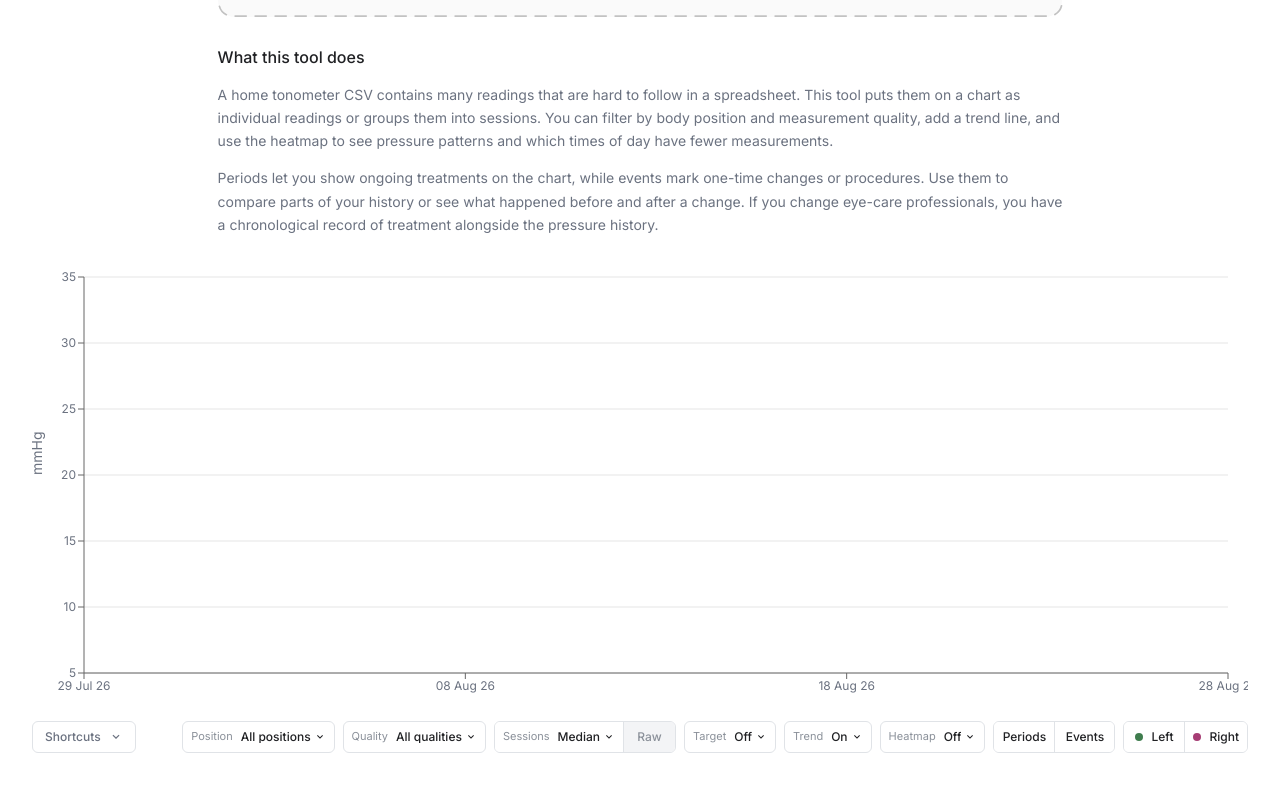
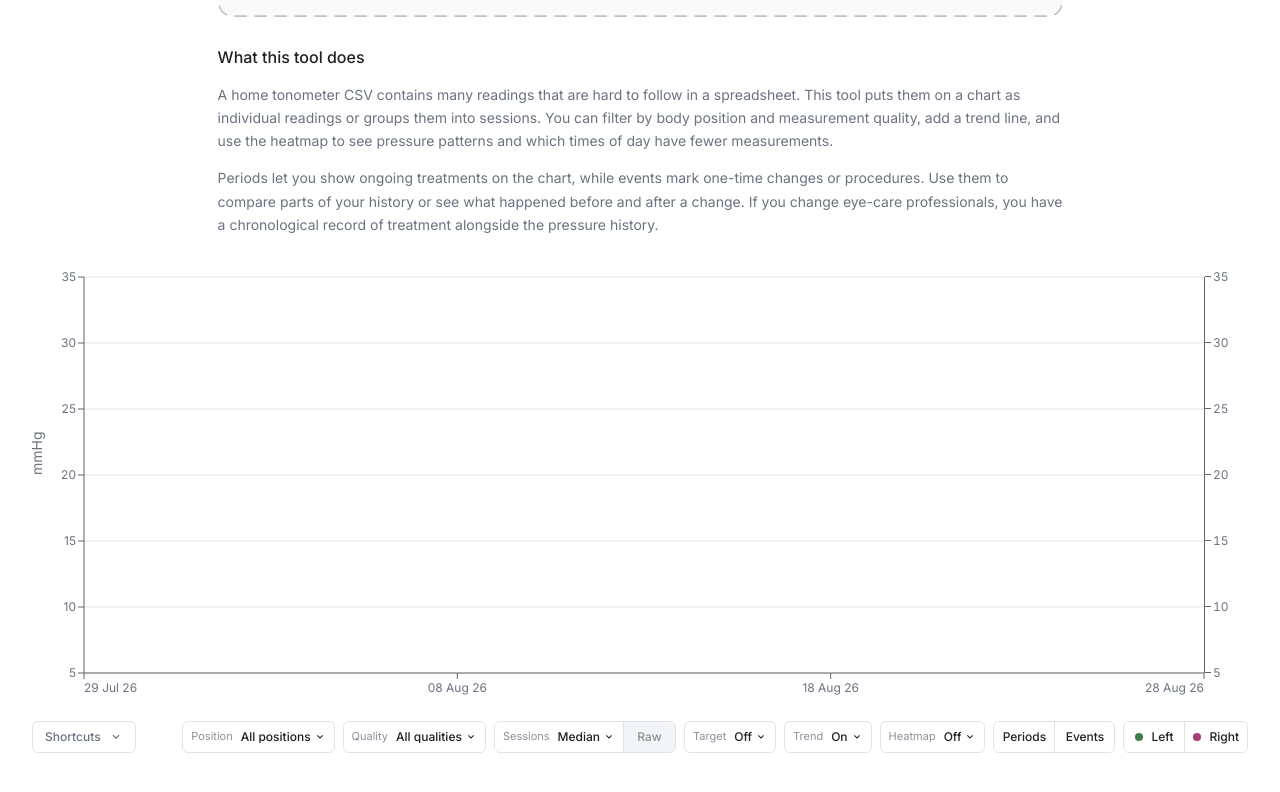
Before and after one commit to jakubg05/whatismyiop, a React (Vite) app in the folder src/client/: page / in a window 1280 px wide. Shown: the part 394-1186 px from the top of the page. Built offline with nearby package versions, Linux system fonts and the light colour scheme.

Commit message:
Mirror chart axes on the right

```diff
--- a/src/client/src/main-chart/DiurnalHeatmapCanvas.tsx
+++ b/src/client/src/main-chart/DiurnalHeatmapCanvas.tsx
@@ -9,6 +9,7 @@ import { CHART_PLOT_LEFT, CHART_PLOT_RIGHT, formatChartTime } from "./format";
 import { heatmapBracket, heatmapColorPosition, heatmapValueAt, heatmapValueFromBracket, sharedHeatmapColorDomain } from "./heatmapInterpolation";
 import { MEASUREMENT_PLOT as MAIN_CHART_PLOT } from "./MeasurementCanvas";
 import { positionHeatmapTooltipAtDataPoint } from "./tooltipPosition";
+import { RightAxisTicks, TimeAxisTick } from "./RightAxisTicks";
 
 const HOUR_TICKS = Array.from({ length: 9 }, (_, index) => index * 3);
 const DAY_MS = 86_400_000;
@@ -463,7 +464,7 @@ export function DiurnalHeatmapCanvas({ measurements, measurementView, sessionAgg
     />
     <ResponsiveContainer width="100%" height="100%">
       <ScatterChart margin={{ top: MEASUREMENT_PLOT.top, right: CHART_PLOT_RIGHT, bottom: 10, left: 0 }}>
-        <XAxis type="number" dataKey="time" domain={domain} allowDataOverflow ticks={timeTicks} interval={0} tickFormatter={formatChartTime} tick={{ fill: "var(--muted)", fontSize: 12 }} />
+        <XAxis type="number" dataKey="time" domain={domain} allowDataOverflow ticks={timeTicks} interval={0} tickFormatter={formatChartTime} tick={<TimeAxisTick />} />
         <YAxis
           width={CHART_PLOT_LEFT}
           type="number"
@@ -480,6 +481,7 @@ export function DiurnalHeatmapCanvas({ measurements, measurementView, sessionAgg
         <Scatter data={axisAnchors} fill="transparent" isAnimationActive={false} />
       </ScatterChart>
     </ResponsiveContainer>
+    <RightAxisTicks className="chart-right-axis--heatmap" ticks={HOUR_TICKS} domain={[0, 24]} reversed formatTick={hourLabel} />
     <div
       className="history-heatmap__tooltip-viewport"
       style={{ inset: `${MEASUREMENT_PLOT.top}px ${MEASUREMENT_PLOT.right}px ${MEASUREMENT_PLOT.bottom}px ${MEASUREMENT_PLOT.left}px` }}
--- a/src/client/src/main-chart/MeasurementsChart.tsx
+++ b/src/client/src/main-chart/MeasurementsChart.tsx
@@ -29,6 +29,7 @@ import { clipDomain, daylightBackground, intersectDomains, navigateWheelDomain,
 import { MeasurementCanvas, MEASUREMENT_PLOT } from "./MeasurementCanvas";
 import { DiurnalHeatmapCanvas } from "./DiurnalHeatmapCanvas";
 import { moveRangeEdge, rangeTimeDomain, type EditableRange } from "./range";
+import { RightAxisTicks, TimeAxisTick } from "./RightAxisTicks";
 import { ChartDateTag, ChartSelect, HeatmapControl, MeasurementViewControl, TargetControl, TrendControl } from "./controls";
 import { type ChartDimming, type ChartDimmingFocus } from "./dimming";
 import { chartTimeTicks, CHART_PLOT_LEFT, CHART_PLOT_RIGHT, formatChartTime } from "./format";
@@ -867,7 +868,7 @@ export const MeasurementsChart = memo(function MeasurementsChart({
               interval={0}
               height={30}
               tickFormatter={formatChartTime}
-              tick={renderHeatmap ? false : { fill: "var(--muted)", fontSize: 12 }}
+              tick={renderHeatmap ? false : <TimeAxisTick />}
               tickLine={!renderHeatmap}
             />
             <YAxis width={CHART_PLOT_LEFT} type="number" dataKey="iop" domain={pressureDomain} ticks={renderHeatmap ? pressureTicks.slice(1) : pressureTicks} allowDataOverflow allowDecimals={false} tick={{ fill: "var(--muted)", fontSize: 12 }} label={{ value: "mmHg", angle: -90, position: "insideLeft", fill: "var(--muted)" }} />
@@ -900,6 +901,11 @@ export const MeasurementsChart = memo(function MeasurementsChart({
             )}
           </ScatterChart>
         </ResponsiveContainer>
+        <RightAxisTicks
+          className="chart-right-axis--history"
+          ticks={renderHeatmap ? pressureTicks.slice(1) : pressureTicks}
+          domain={pressureDomain}
+        />
         <MeasurementCanvas
           measurements={filteredMeasurements}
           showRawReadings={measurementView === "raw"}
--- /dev/null
+++ b/src/client/src/main-chart/RightAxisTicks.tsx
@@ -0,0 +1,57 @@
+import type { CSSProperties } from "react";
+import { formatChartTime } from "./format";
+
+type Props = {
+  ticks: readonly number[];
+  domain: readonly [number, number];
+  reversed?: boolean;
+  className?: string;
+  formatTick?: (tick: number) => string;
+};
+
+export function RightAxisTicks({ ticks, domain, reversed = false, className = "", formatTick = String }: Props) {
+  const span = Math.max(1, domain[1] - domain[0]);
+
+  return <div className={`chart-right-axis ${className}`.trim()} aria-hidden="true">
+    {ticks.map((tick) => {
+      const ratio = reversed
+        ? (tick - domain[0]) / span
+        : (domain[1] - tick) / span;
+      const edge = ratio <= 0 ? " chart-right-axis__tick--top" : "";
+      return <span
+        key={tick}
+        className={`chart-right-axis__tick${edge}`}
+        style={{ "--tick-position": `${ratio * 100}%` } as CSSProperties}
+      >
+        <i />
+        <span>{formatTick(tick)}</span>
+      </span>;
+    })}
+  </div>;
+}
+
+type TimeAxisTickProps = {
+  x?: number;
+  y?: number;
+  index?: number;
+  visibleTicksCount?: number;
+  payload?: { value: number };
+};
+
+export function TimeAxisTick({ x = 0, y = 0, index = 0, visibleTicksCount = 0, payload }: TimeAxisTickProps) {
+  if (!payload) return null;
+  const textAnchor = index === 0
+    ? "start"
+    : index === visibleTicksCount - 1 ? "end" : "middle";
+
+  return <text
+    x={x}
+    y={y}
+    dy="0.9em"
+    fill="var(--muted)"
+    fontSize={12}
+    textAnchor={textAnchor}
+  >
+    {formatChartTime(payload.value)}
+  </text>;
+}
--- a/src/client/src/main-chart/format.ts
+++ b/src/client/src/main-chart/format.ts
@@ -15,4 +15,4 @@ export function chartTimeTicks(domain: readonly [number, number], plotWidth: num
 }
 
 export const CHART_PLOT_LEFT = 52;
-export const CHART_PLOT_RIGHT = 20;
+export const CHART_PLOT_RIGHT = 44;
--- a/src/client/src/main-chart/styles.css
+++ b/src/client/src/main-chart/styles.css
@@ -1,4 +1,4 @@
-:root { --chart-height: 28rem; }
+:root { --chart-height: 28rem; --chart-plot-right: 44px; }
 .chart-panel { max-width: 92rem; margin: 0 auto; padding: 0; }
 .chart-toolbar { min-width: 0; min-height: var(--control-sm); margin-top: var(--s2); display: flex; flex-wrap: wrap; justify-content: flex-end; gap: var(--s2); }
 .chart-shortcuts { position: relative; min-height: var(--control-sm); margin-right: auto; }
@@ -69,6 +69,20 @@
 .history-heatmap--closing { pointer-events: none; animation: heatmap-disappear 280ms var(--ease) both; }
 .history-heatmap__plot { position: relative; width: 100%; height: clamp(16rem, 25vw, 20rem); }
 .history-heatmap__plot > .recharts-responsive-container { position: relative; z-index: 3; pointer-events: none; }
+.chart-right-axis { position: absolute; z-index: 4; right: 0; width: var(--chart-plot-right); pointer-events: none; }
+.chart-right-axis--history { top: 12px; bottom: 40px; }
+.chart-right-axis--heatmap { top: 0; bottom: 40px; }
+.chart-right-axis--diurnal { top: 16px; bottom: 50px; }
+.chart-right-axis--history, .chart-right-axis--diurnal { border-left: 1px solid #666; }
+.chart-right-axis--heatmap { border-left: 1px solid var(--line); }
+.chart-right-axis__tick { position: absolute; top: var(--tick-position); left: 0; width: 100%; height: 0; display: flex; align-items: center; color: var(--muted); font-variant-numeric: tabular-nums; white-space: nowrap; }
+.chart-right-axis__tick > i { flex: 0 0 6px; height: 1px; }
+.chart-right-axis__tick > span { margin-left: 2px; line-height: 1; }
+.chart-right-axis--history .chart-right-axis__tick > i, .chart-right-axis--diurnal .chart-right-axis__tick > i { background: #666; }
+.chart-right-axis--history .chart-right-axis__tick > span, .chart-right-axis--diurnal .chart-right-axis__tick > span { font-size: 12px; }
+.chart-right-axis--heatmap .chart-right-axis__tick > i { background: var(--line); }
+.chart-right-axis--heatmap .chart-right-axis__tick > span { font-size: 11px; }
+.chart-right-axis--heatmap .chart-right-axis__tick--top > span { transform: translateY(7px); }
 .history-heatmap__canvas { position: absolute; z-index: 1; inset: 0; width: 100%; height: 100%; cursor: default; touch-action: pan-y; }
 .history-heatmap__canvas--dragging { cursor: grabbing; }
 .history-heatmap__canvas:focus-visible { outline: 2px solid var(--accent); outline-offset: -2px; }
@@ -93,7 +107,7 @@
 .history-heatmap__tooltip-rows div { min-width: 0; display: grid; grid-template-columns: 4.25rem minmax(0, 1fr); gap: var(--s2); }
 .history-heatmap__tooltip-rows dt { color: #9d9d9d; }
 .history-heatmap__tooltip-rows dd { min-width: 0; margin: 0; overflow: hidden; color: #dedede; text-align: right; text-overflow: ellipsis; white-space: nowrap; }
-.history-heatmap__legend { width: max-content; max-width: calc(100% - 72px); min-height: 1.5rem; margin: var(--s1) 0 0 auto; padding: 0; display: flex; align-items: center; gap: var(--s2); color: var(--muted); font-size: .6875rem; line-height: 1; pointer-events: none; }
+.history-heatmap__legend { width: max-content; max-width: calc(100% - 96px); min-height: 1.5rem; margin: var(--s1) 0 0 auto; padding: 0; display: flex; align-items: center; gap: var(--s2); color: var(--muted); font-size: .6875rem; line-height: 1; pointer-events: none; }
 .history-heatmap__legend-label { flex: 0 0 auto; color: var(--ink); font-weight: 500; white-space: nowrap; }
 .history-heatmap__legend-unit { flex: 0 0 auto; color: var(--subtle); font-size: .625rem; }
 .history-heatmap__legend-scale { width: 7.5rem; display: grid; gap: .1875rem; }
@@ -103,10 +117,10 @@
 .history-heatmap__legend-ticks span:last-child { text-align: right; white-space: nowrap; }
 @keyframes heatmap-appear { from { max-height: 0; margin-top: 0; opacity: 0; transform: translateY(-.375rem) scaleY(.96); clip-path: inset(0 0 100%); } to { max-height: var(--heatmap-expanded-height); margin-top: -40px; opacity: 1; transform: translateY(0) scaleY(1); clip-path: inset(0); } }
 @keyframes heatmap-disappear { from { max-height: var(--heatmap-expanded-height); margin-top: -40px; opacity: 1; transform: translateY(0) scaleY(1); clip-path: inset(0); } to { max-height: 0; margin-top: 0; opacity: 0; transform: translateY(-.375rem) scaleY(.96); clip-path: inset(0 0 100%); } }
-.chart-daylight-background { position: absolute; z-index: 0; inset: 12px 20px 40px 52px; overflow: hidden; pointer-events: none; transition: opacity 160ms var(--ease); }
+.chart-daylight-background { position: absolute; z-index: 0; inset: 12px var(--chart-plot-right) 40px 52px; overflow: hidden; pointer-events: none; transition: opacity 160ms var(--ease); }
 .chart-daylight-day { position: absolute; inset-block: 0; background: linear-gradient(90deg, #102c55 0%, #234f7e calc(var(--sunrise) - 5%), #e4a68e var(--sunrise), #dbeaf2 calc(var(--sunrise) + 7%), #f4f5f0 50%, #eadbc4 calc(var(--sunset) - 7%), #d98f96 var(--sunset), #234f7e calc(var(--sunset) + 5%), #102c55 100%); }
 .chart-wrap > .recharts-responsive-container { position: relative; z-index: 1; }
-.chart-annotation-labels { position: absolute; z-index: 6; right: 20px; bottom: calc(100% - 12px); left: 52px; overflow: visible; pointer-events: none; }
+.chart-annotation-labels { position: absolute; z-index: 6; right: var(--chart-plot-right); bottom: calc(100% - 12px); left: 52px; overflow: visible; pointer-events: none; }
 .chart-annotation-label { position: absolute; max-width: 18.75rem; padding: .1875rem .4375rem; border: 0; border-left: 2px solid var(--accent); display: flex; align-items: center; gap: .3125rem; overflow: hidden; background: var(--canvas); color: #47534b; font: var(--small); font-weight: 500; line-height: 1rem; text-align: left; white-space: nowrap; pointer-events: auto; cursor: pointer; transition: opacity 220ms var(--ease), box-shadow var(--fast) var(--ease); }
 .chart-annotation-label__text { min-width: 0; overflow: hidden; text-overflow: ellipsis; } .chart-annotation-label__input { min-width: 0; width: 100%; height: 1rem; padding: 0; border: 0; outline: 0; background: transparent; color: inherit; font: inherit; font-weight: inherit; line-height: inherit; } .chart-annotation-label__edit { flex: 0 0 .875rem; margin-left: auto; display: grid; place-items: center; opacity: 0; transition: opacity var(--fast) var(--ease); } .chart-annotation-label__edit svg { width: .875rem; height: .875rem; fill: currentColor; } .chart-annotation-label:hover .chart-annotation-label__edit { opacity: 1; }
 .chart-annotation-label--muted { opacity: .24; } .chart-annotation-label--event { background: #eee9f4; color: #65448f; } .chart-annotation-label--draft { opacity: .75; }
@@ -116,12 +130,12 @@
 .measurement-canvas-layer { position: absolute; z-index: 2; inset: 0; overflow: hidden; pointer-events: none; }
 .measurement-canvas { position: relative; z-index: 2; display: block; width: 100%; height: 100%; pointer-events: auto; cursor: default; touch-action: auto; }
 .target-line-overlay { position: absolute; z-index: 3; pointer-events: none; }
-.target-line-overlay--history { inset: 12px 20px 40px 52px; }
-.target-line-overlay--diurnal { inset: 16px 20px 20px 52px; }
+.target-line-overlay--history { inset: 12px var(--chart-plot-right) 40px 52px; }
+.target-line-overlay--diurnal { inset: 16px var(--chart-plot-right) 20px 52px; }
 .target-line-overlay__rule { position: absolute; top: var(--target-line-position); right: 0; left: 0; height: 3px; transform: translateY(-50%); background: var(--target); box-shadow: 0 1px 1px rgb(255 255 255 / 32%); }
 .target-line-overlay__rule span { position: absolute; right: 0; bottom: .3rem; padding: .0625rem .25rem; border-radius: .1875rem; background: rgb(255 255 255 / 88%); color: var(--target); font-size: .6875rem; font-weight: 500; line-height: 1.25; }
 .measurement-canvas--annotate-ready { cursor: crosshair; } .measurement-canvas--zoom-ready { cursor: zoom-in; } .measurement-canvas--navigating { cursor: grabbing; }
-.measurement-canvas-tooltip-viewport { position: absolute; z-index: 4; inset: 12px 20px 40px 52px; overflow: hidden; pointer-events: none; }
+.measurement-canvas-tooltip-viewport { position: absolute; z-index: 4; inset: 12px var(--chart-plot-right) 40px 52px; overflow: hidden; pointer-events: none; }
 .measurement-canvas-tooltip { position: absolute; z-index: 4; width: 14rem; padding: var(--s3); border: 1px solid rgb(255 255 255 / 7%); border-radius: .875rem; display: grid; gap: var(--s2); background: #2b2b2b; color: #f3f3f3; font: var(--small); pointer-events: none; }
 .measurement-canvas-tooltip__eyebrow { display: flex; justify-content: space-between; gap: var(--s2); color: #9d9d9d; font-size: .6875rem; } .measurement-canvas-tooltip__eyebrow > span:last-child { overflow: hidden; text-overflow: ellipsis; white-space: nowrap; } .measurement-canvas-tooltip__eye { display: inline-flex; align-items: center; gap: var(--s2); color: #d8d8d8; }
 .measurement-canvas-tooltip__primary { display: flex; align-items: baseline; gap: var(--s1); font-weight: 400; } .measurement-canvas-tooltip__value { color: #fff; font-size: 1.5rem; line-height: 1; } .measurement-canvas-tooltip__statistic, .measurement-canvas-tooltip__unit { font-size: .6875rem; } .measurement-canvas-tooltip__statistic { color: #fff; } .measurement-canvas-tooltip__unit { margin-left: var(--s1); color: #a8a8a8; }
@@ -130,7 +144,7 @@
 .measurement-canvas-tooltip__trend-primary { min-width: 0; display: grid; gap: var(--s1); } .measurement-canvas-tooltip__trend-reading { display: flex; align-items: baseline; font-weight: 400; } .measurement-canvas-tooltip__rows.measurement-canvas-tooltip__trend-row div { grid-template-columns: 1fr auto; } .measurement-canvas-tooltip__trend-row dt { white-space: nowrap; } .measurement-canvas-tooltip__trend-row dd { color: #fff; font-weight: 500; text-align: right; }
 .measurement-canvas-tooltip__rows { margin: 0 calc(-1 * var(--s3)); padding: var(--s2) var(--s3) 0; border-top: 1px solid rgb(255 255 255 / 10%); display: grid; gap: var(--s1); } .measurement-canvas-tooltip__rows div { min-width: 0; display: grid; grid-template-columns: 4.25rem minmax(0, 1fr); gap: var(--s2); } .measurement-canvas-tooltip__rows dt { color: #9d9d9d; } .measurement-canvas-tooltip__rows dd { min-width: 0; margin: 0; overflow: hidden; color: #dedede; text-overflow: ellipsis; white-space: nowrap; }
 
-.chart-selection-layer { position: absolute; z-index: 45; inset: 12px 20px 40px 52px; overflow: visible; pointer-events: none; }
+.chart-selection-layer { position: absolute; z-index: 45; inset: 12px var(--chart-plot-right) 40px 52px; overflow: visible; pointer-events: none; }
 .annotation-date-anchor { position: absolute; inset-block: 0; width: 2px; pointer-events: none; }
 .selection-handle { position: absolute; top: 0; bottom: 0; width: 2px; margin-left: -1px; background: var(--selection-color, #6c8eac); pointer-events: auto; cursor: ew-resize; touch-action: none; }
 .selection-drag-preview { display: none; position: absolute; inset-block: 0; background: color-mix(in srgb, var(--selection-color, #6c8eac) 25%, transparent); pointer-events: none; will-change: left, width; } .selection-drag-preview--draft { display: block; border-inline: 1px dashed var(--selection-color, #6c8eac); background: color-mix(in srgb, var(--selection-color, #6c8eac) 12%, transparent); }
```
Also changed, not shown: src/client/src/DiurnalChart.tsx (+5 -2 lines).
